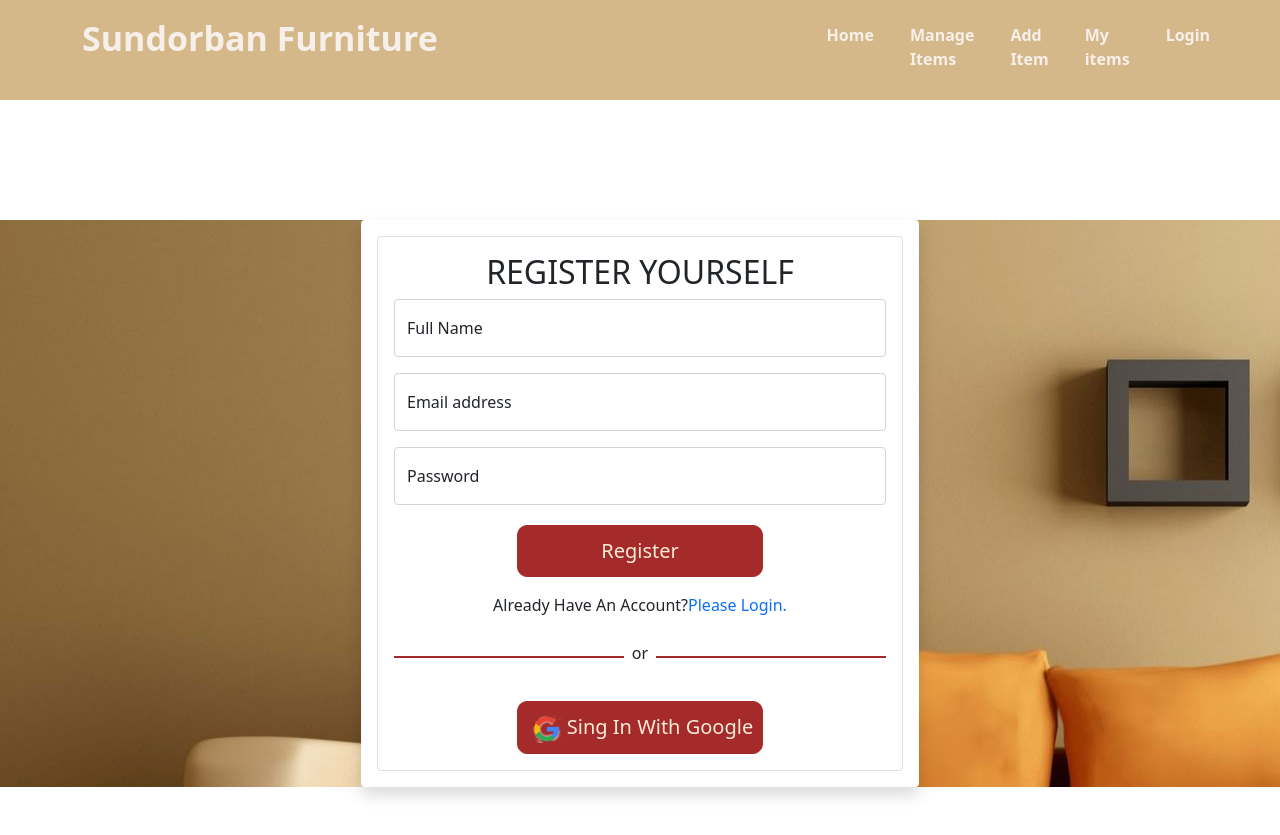
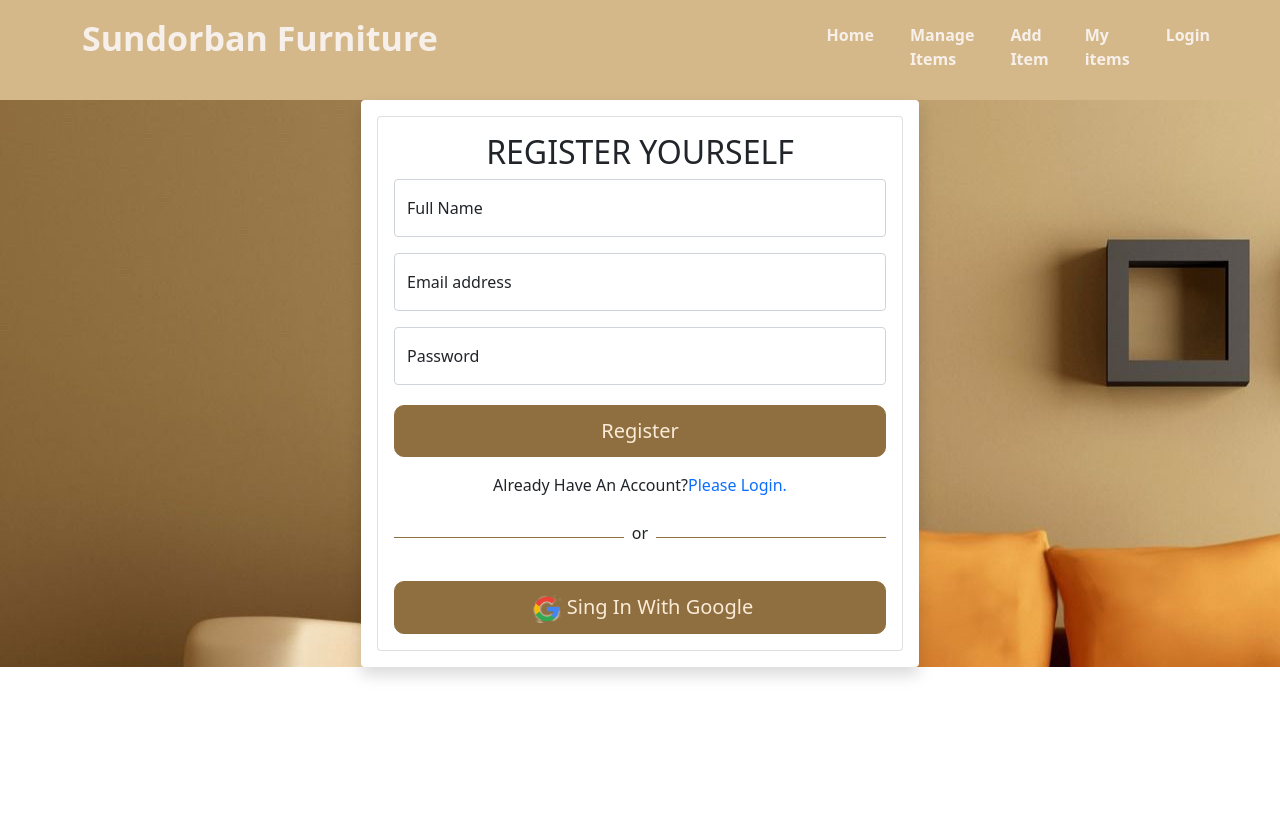
Before and after one commit to Mujakkir85/Sundorban-Furniture-client, a React (Create React App) app: page /register in a window 1280 px wide. After the commit the page ends 800 px from the top, so only its background shows below. Built offline with nearby package versions, Linux system fonts and the light colour scheme.

Commit message:
banner added in home page

```diff
--- a/src/components/Banner/Banner.js
+++ b/src/components/Banner/Banner.js
@@ -0,0 +1,50 @@
+import React from 'react';
+import './Banner.css'
+import { Carousel } from 'react-bootstrap';
+import banner1 from '../../images/lbg-1.jpg';
+import banner2 from '../../images/lbg-3.jpg'
+import banner3 from '../../images/login-image2.webp'
+
+const Banner = () => {
+    return (
+        <Carousel >
+            <Carousel.Item>
+                <img
+                    className="d-block w-100 banner-img"
+                    src={banner1}
+                    alt="First slide"
+                />
+                <Carousel.Caption>
+                    <h3>First slide label</h3>
+                    <p>Nulla vitae elit libero, a pharetra augue mollis interdum.</p>
+                </Carousel.Caption>
+            </Carousel.Item>
+            <Carousel.Item>
+                <img
+                    className="d-block w-100 banner-img"
+                    src={banner2}
+                    alt="Second slide"
+                />
+
+                <Carousel.Caption>
+                    <h3>Second slide label</h3>
+                    <p>Lorem ipsum dolor sit amet, consectetur adipiscing elit.</p>
+                </Carousel.Caption>
+            </Carousel.Item>
+            <Carousel.Item>
+                <img
+                    className="d-block w-100 banner-img"
+                    src={banner3}
+                    alt="Third slide"
+                />
+
+                <Carousel.Caption>
+                    <h3>Third slide label</h3>
+                    <p>Praesent commodo cursus magna, vel scelerisque nisl consectetur.</p>
+                </Carousel.Caption>
+            </Carousel.Item>
+        </Carousel>
+    );
+};
+
+export default Banner;
--- a/src/components/Login/Login.css
+++ b/src/components/Login/Login.css
@@ -9,9 +9,9 @@
 
 }
 
-.login-container {
+/* .login-container {
     margin-top: 120px;
-}
+} */
 
 .login-body {
     text-align: center;
@@ -22,12 +22,12 @@
 }
 
 .btn-submit {
-    width: 50%;
+    width: 100%;
     margin-top: 20px;
-    background-color: brown;
+    background-color: #8f6f40;
     border-radius: 10px;
     padding: 10px 0px;
-    border: 1px solid brown;
+    border: 1px solid #8f6f40;
     color: antiquewhite;
     font-size: 20px;
 }
--- a/src/components/Login/Login.js
+++ b/src/components/Login/Login.js
@@ -25,9 +25,9 @@
                             </form>
                             <p className='pt-3' ><Link to='/register'>Create A New Account?</Link></p>
                             <div className='d-flex align-items-center'>
-                                <div style={{ height: '2px', backgroundColor: 'brown' }} className=' w-50'></div>
+                                <div style={{ height: '1px', backgroundColor: '#8f6f40' }} className=' w-50'></div>
                                 <p className='mt-2 px-2'>or</p>
-                                <div style={{ height: '2px', backgroundColor: 'brown' }} className=' w-50'></div>
+                                <div style={{ height: '1px', backgroundColor: '#8f6f40' }} className=' w-50'></div>
                             </div>
                             <button className='btn-submit'>
                                 <img style={{ width: '35px' }} src={googleLogo2} alt="" />
--- a/src/components/Register/Register.js
+++ b/src/components/Register/Register.js
@@ -28,9 +28,9 @@
                             </form>
                             <p className='pt-3'>Already Have An Account?<Link to='/login'>Please Login.</Link></p>
                             <div className='d-flex align-items-center'>
-                                <div style={{ height: '2px', backgroundColor: 'brown' }} className=' w-50'></div>
+                                <div style={{ height: '1px', backgroundColor: '#8f6f40' }} className=' w-50'></div>
                                 <p className='mt-2 px-2'>or</p>
-                                <div style={{ height: '2px', backgroundColor: 'brown' }} className=' w-50'></div>
+                                <div style={{ height: '1px', backgroundColor: '#8f6f40' }} className=' w-50'></div>
                             </div>
                             <button className='btn-submit'>
                                 <img style={{ width: '40px' }} src={googleLogo2} alt="" />
```
